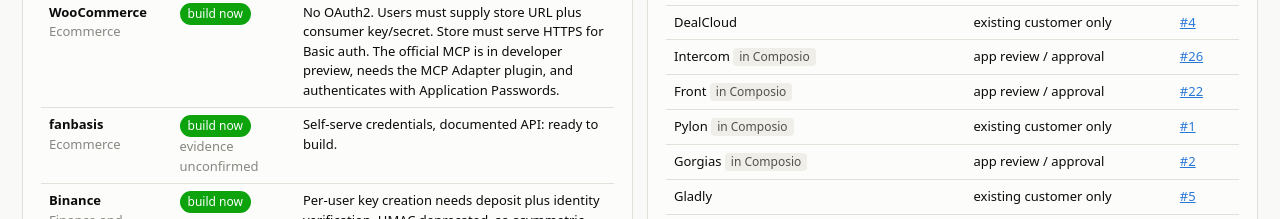
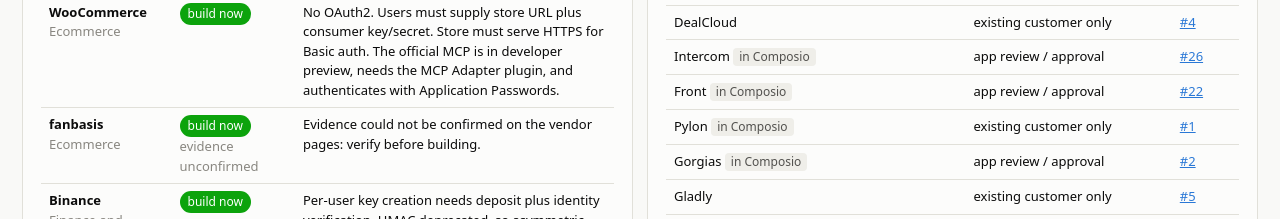
Before and after one commit to PratyushMishra-2nd/composio-takehome, a plain HTML site: page docs/index.html in a window 1280 px wide. Shown: the part 3562-3781 px from the top of the page. Drawn offline with Linux system fonts and the light colour scheme.

Commit message:
Do not call an unverified gap ready to build
Co-Authored-By: Claude Opus 5.5 <noreply@anthropic.com>

```diff
--- a/docs/index.html
+++ b/docs/index.html
@@ -295,7 +295,7 @@ fetch('data.json').then(r=>r.json()).then(D=>{
   // composio section
   const G=P.composio_gaps;
   $('#comp-sub').innerHTML=`${P.composio_listed} of ${n} apps already resolve to a Composio toolkit. The useful output for Composio is the other ${G.length}: a build backlog ranked by the research, plus a tracker for the ${P.tracker_issues} apps where shipping depends on someone else's approval. <a href="https://github.com/PratyushMishra-2nd/composio-takehome/issues" target="_blank" rel="noopener">Open the tracker on GitHub</a>.`;
-  $('#gaps').innerHTML='<table><tr><th>App</th><th>Verdict</th><th>Why</th></tr>'+G.map(g=>`<tr><td><b>${esc(g.app)}</b><br><span class="note">${esc(g.category)}</span></td><td><span class="pill v-${g.verdict}">${VL[g.verdict]}</span>${g.weak?'<br><span class="note">evidence unconfirmed</span>':''}</td><td>${esc(g.blocker||(g.verdict==='build_now'?'Self-serve credentials, documented API: ready to build.':AL[g.access]))}</td></tr>`).join('')+'</table>';
+  $('#gaps').innerHTML='<table><tr><th>App</th><th>Verdict</th><th>Why</th></tr>'+G.map(g=>`<tr><td><b>${esc(g.app)}</b><br><span class="note">${esc(g.category)}</span></td><td><span class="pill v-${g.verdict}">${VL[g.verdict]}</span>${g.weak?'<br><span class="note">evidence unconfirmed</span>':''}</td><td>${esc(g.blocker||(g.weak?'Evidence could not be confirmed on the vendor pages: verify before building.':g.verdict==='build_now'?'Self-serve credentials, documented API: ready to build.':AL[g.access]))}</td></tr>`).join('')+'</table>';
   const T=A.filter(a=>a.tracker_issue);const tc={};T.forEach(a=>tc[a.access]=(tc[a.access]||0)+1);
   $('#tracker').innerHTML=`<p class="note" style="margin-top:0">${Object.entries(tc).map(([k,v])=>`${v} × ${AL[k]}`).join(' · ')}</p><table><tr><th>App</th><th>Gate</th><th>Issue</th></tr>`+T.map(a=>`<tr><td>${esc(a.app)}${a.composio.in_catalog?' <span class="tag">in Composio</span>':''}</td><td>${AL[a.access]}</td><td><a href="${a.tracker_issue}" target="_blank" rel="noopener">#${a.tracker_issue.split('/').pop()}</a></td></tr>`).join('')+'</table><p class="note">Several gated apps are already Composio toolkits (e.g. Pylon, Brex, PitchBook), so gates like these have been cleared before.</p>';
 
```
